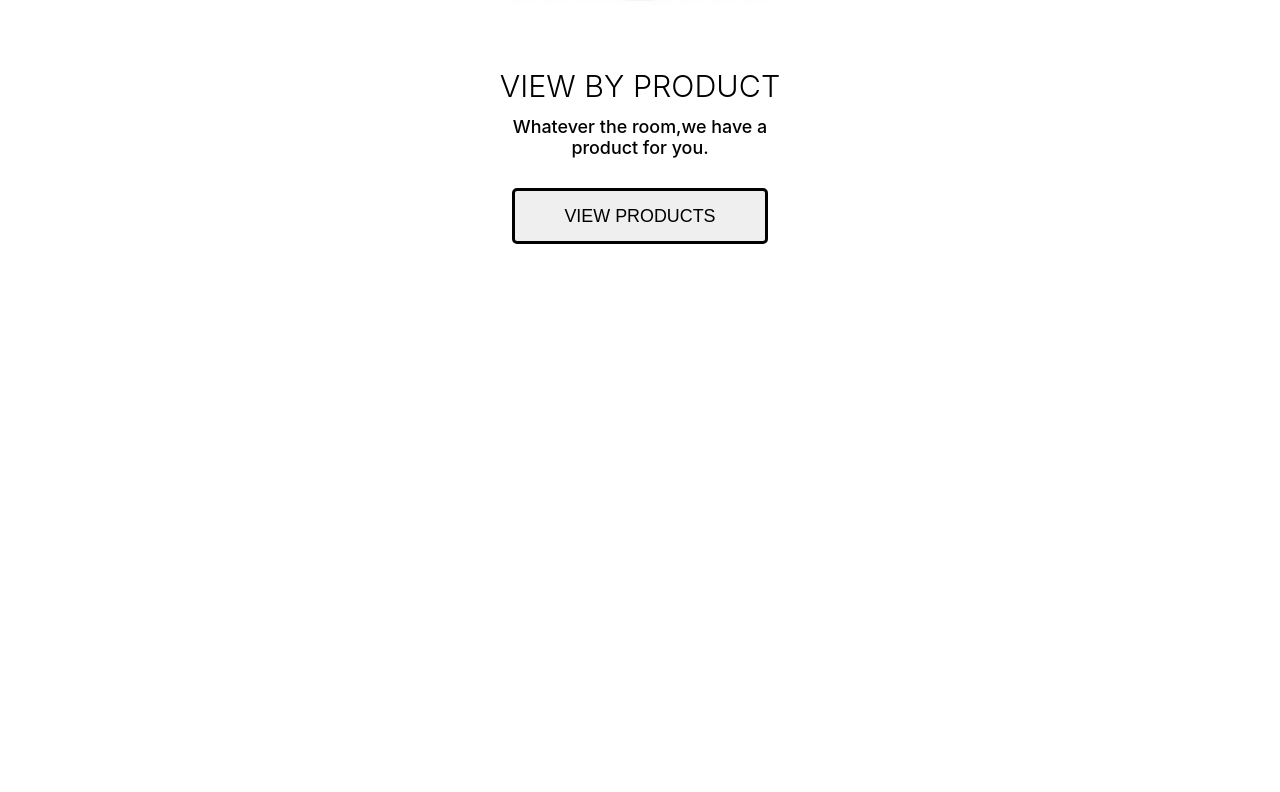
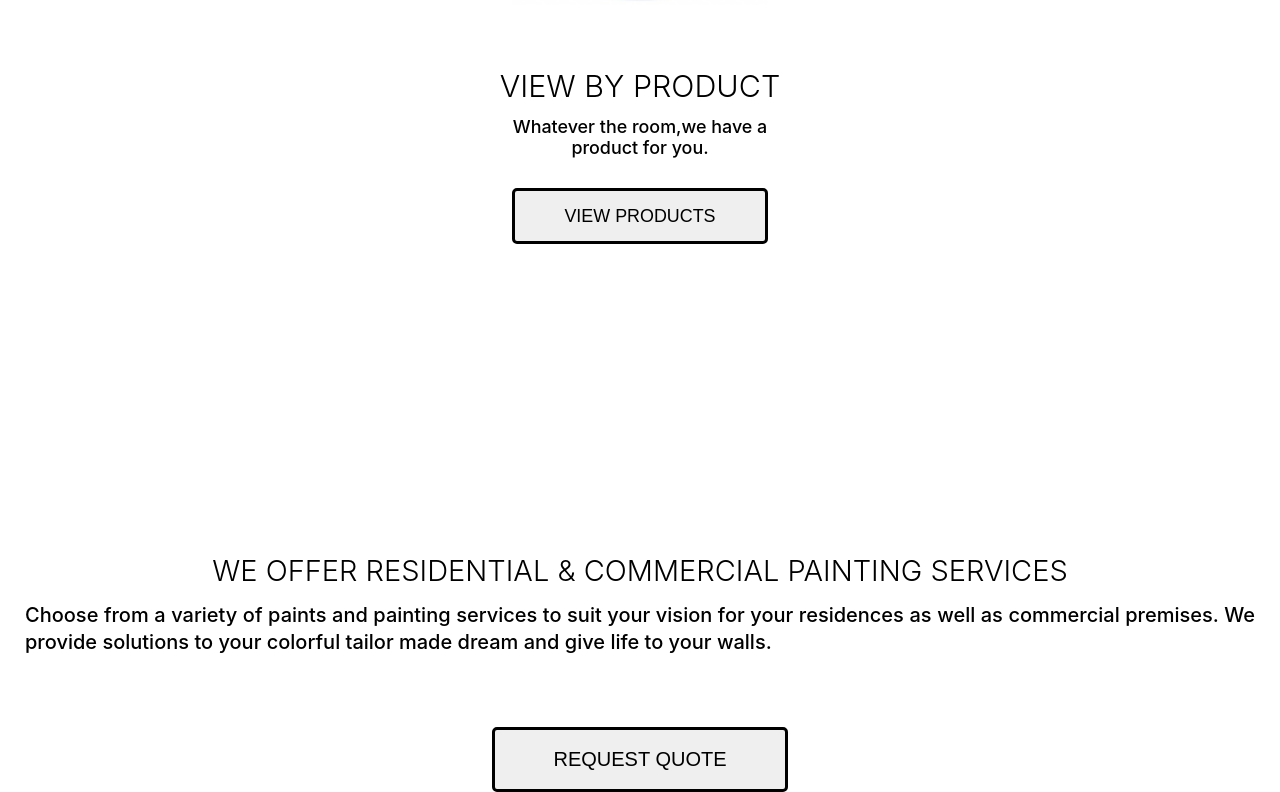
Before and after one commit to joshbaz/paintDepo, a React (Create React App) app: page / in a window 1280 px wide. Shown: the part 327-1119 px from the top of the page. Before the commit the page ends 880 px from the top, so only its background shows below. Built offline with nearby package versions, Linux system fonts and the light colour scheme.

Commit message:
OfferSection

```diff
--- a/src/components/index/offerSection/offerstyle.js
+++ b/src/components/index/offerSection/offerstyle.js
@@ -1 +1,44 @@
 import styled from 'styled-components';
+
+export const OfferWrapper = styled.section`
+width: 100%;
+height: 100%;
+`;
+
+export const OfferContainer = styled.div`
+width: 100%;
+height: 100%;
+text-align: center;
+`;
+
+export const OfferTitle = styled.h1`
+font-weight: 300;
+font-size: 29px;
+text-align: center;
+margin-bottom: 14px;
+`;
+
+export const OfferText = styled.p`
+  font-weight: 500;
+  font-size: 20px;
+  line-height: 133.2%;
+  text-align: justify;
+  padding-left: 25px;
+  padding-right: 25px;
+    margin-bottom: 72px;
+`;
+
+export const OfferButtonWrapper = styled.div`
+width: 100vw;
+`;
+
+export const OfferButton = styled.button`
+text-decoration: none;
+border: 3px solid black;
+outline: none;
+border-radius: 5px;
+height: 65px;
+width: 295.45px;
+font-size: 20px;
+line-height: 23px;
+`;
--- a/src/views/index.js
+++ b/src/views/index.js
@@ -1,5 +1,6 @@
 import React, { useState } from 'react'
 import HeroSection from '../components/index/heroSection'
+import OfferSection from '../components/index/offerSection'
 import ViewProduct from '../components/index/viewProduct'
 import MobileMenu from '../components/MobileMenu'
 import Navigation from '../components/Navigation'
@@ -16,6 +17,7 @@ const Home = () => {
           <Navigation toggle={toggle}/>
 
           <ViewProduct/>
+          <OfferSection/>
         </>
     )
 }
```
Also changed, not shown: 1 other file (tests, documents, lock files or other folders).
